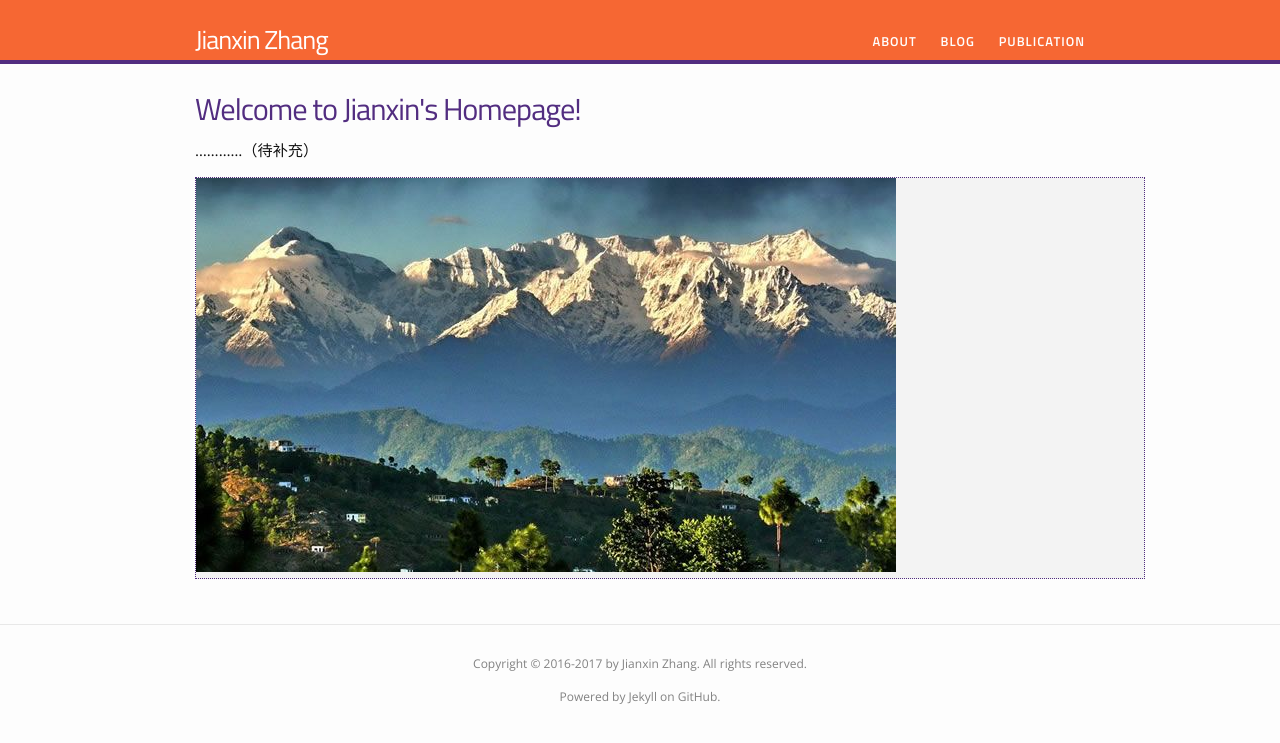
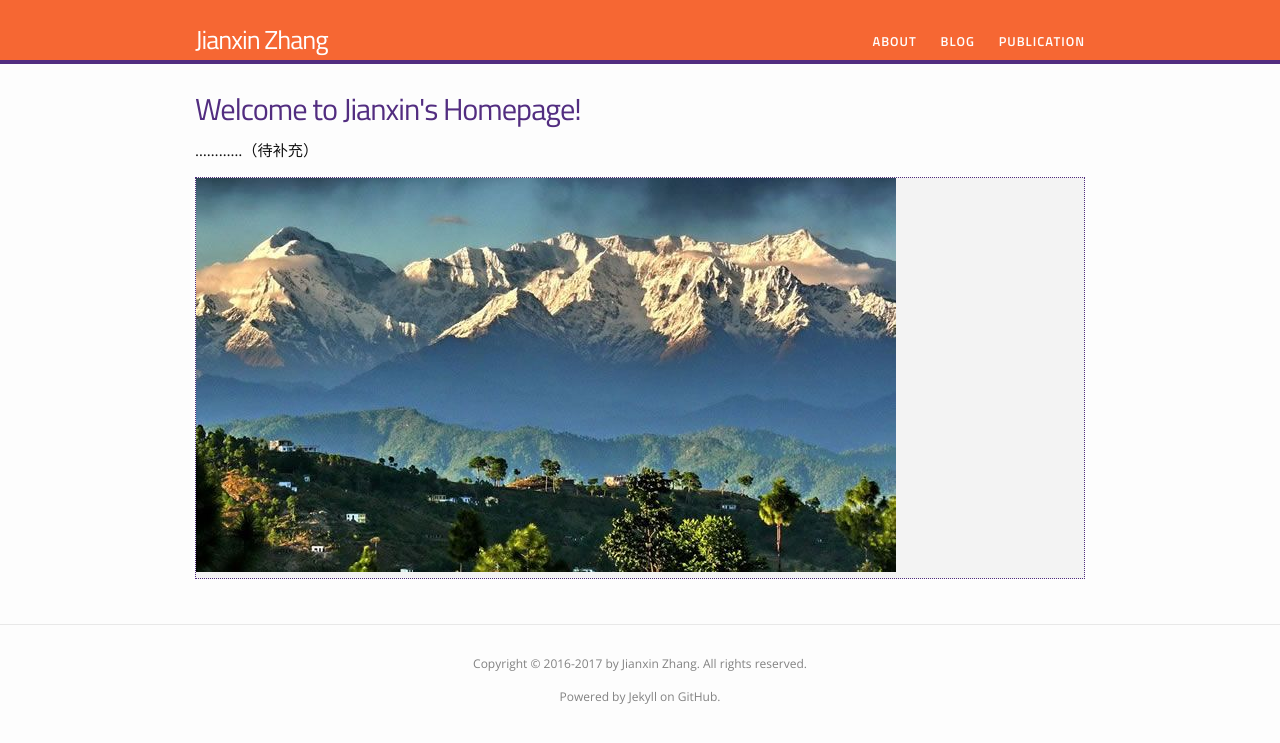
Before and after one commit to 0ZJX0/0ZJX0.github.io, a Jekyll site: the page built from index.html, in a window 1280 px wide. Shown: the top 743 px of the page. Built offline with Jekyll 4.4.1, drawn with Linux system fonts in a browser that asks for light colours.

Commit message:
Update index.html

```diff
--- a/index.html
+++ b/index.html
@@ -10,11 +10,6 @@ layout: default
 
 <p>…………（待补充）</p>
 
-</div>
-
-
-<div style=" width: 950px; margin: 0 auto">
-
 {% include image.html url="/images/Mountain.JPG" width=950px align="bottom-center" %}
 
 </div>
```
